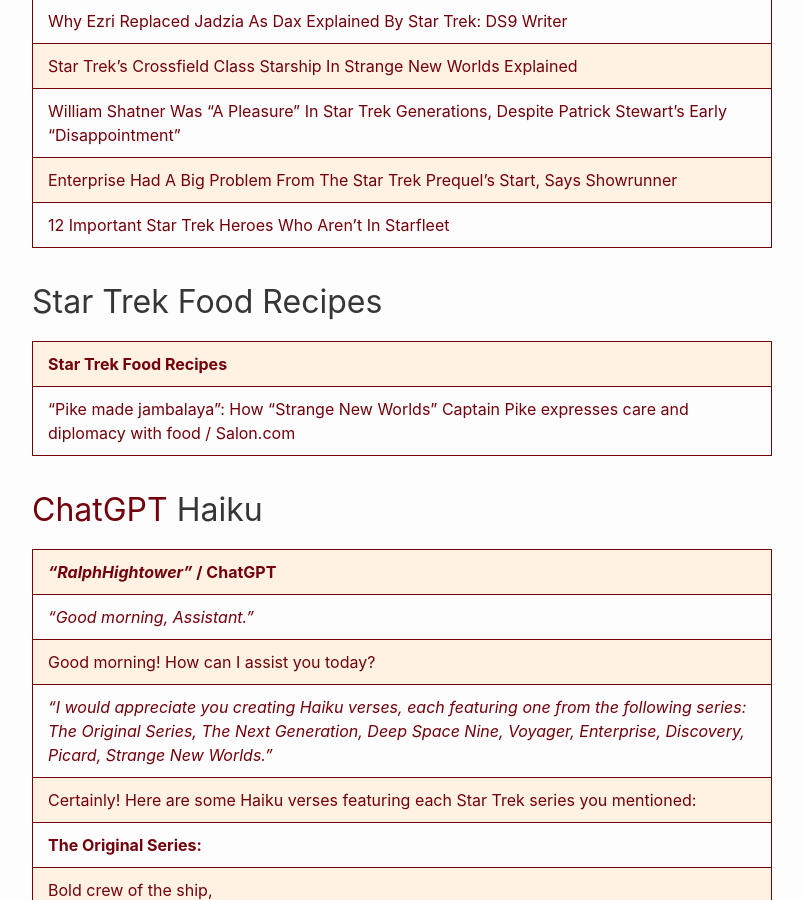
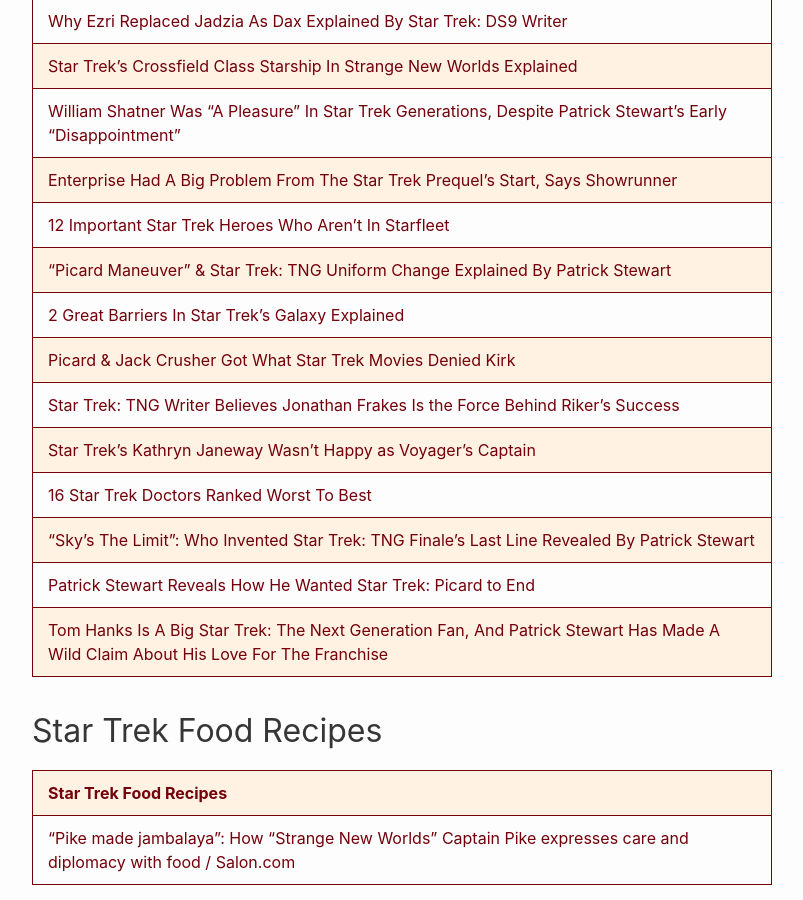
Before and after one commit to RalphHightower/RalphHightower, a Jekyll site: the page built from ScienceFiction/StarTrekFranchise.md, in a window 1280 px wide and 900 px high, scrolled down 4190 px. Shown: the whole window, without its empty margins (238-1041 px from the left). Built offline with Jekyll 4.4.1, drawn with Linux system fonts in a browser that asks for light colours; our own code applies the rules of GitHub Pages for plain Markdown files.

Commit message:
StarTrekFranchise: StarTrekFranchise (extended description)
- StarTrekFranchise
   - Articles
      - | ["Picard Maneuver" & Star Trek: TNG Uniform Change Explained By Patrick Stewart](https://screenrant.com/picard-maneuver-star-trek-tng-uniform-change-explained/ ) || [2 Great Barriers In Star Trek's Galaxy Explained](https://screenrant.com/star-trek-galactic-great-barrier-differences-explained/ ) |
      - | [Picard & Jack Crusher Got What Star Trek Movies Denied Kirk](https://screenrant.com/star-trek-denied-kirk-picard-jack-crusher-relationship/ ) |
      - | [Star Trek: TNG Writer Believes Jonathan Frakes Is the Force Behind Riker’s Success](https://movieweb.com/star-trek-tng-writer-believes-jonathan-frakes-is-the-force-behind-rikers-success/ ) |
      - | [Star Trek's Kathryn Janeway Wasn't Happy as Voyager's Captain](https://www.cbr.com/star-trek-voyager-kathryn-janeway-unhappy-captain/ ) |
      - | [16 Star Trek Doctors Ranked Worst To Best](https://screenrant.com/star-trek-every-doctor-ranked-worst-best/#dr-leonard-quot-bones-quot-mccoy-deforest-kelley---star-trek-the-original-series ) |
      - | [“Sky’s The Limit”: Who Invented Star Trek: TNG Finale's Last Line Revealed By Patrick Stewart](https://screenrant.com/star-trek-tng-finale-last-line-patrick-stewart/ ) |
| [Patrick Stewart Reveals How He Wanted Star Trek: Picard to End](https://www.cbr.com/patrick-stewart-star-trek-picard-ending-idea/ ) |
| [Tom Hanks Is A Big Star Trek: The Next Generation Fan, And Patrick Stewart Has Made A Wild Claim About His Love For The Franchise](https://www.cinemablend.com/television/tom-hanks-big-star-trek-next-generation-fan-patrick-stewart-wild-claim-love-franchise ) |

```diff
--- a/ScienceFiction/StarTrekFranchise.md
+++ b/ScienceFiction/StarTrekFranchise.md
@@ -85,6 +85,16 @@
 | [William Shatner Was “A Pleasure” In Star Trek Generations, Despite Patrick Stewart’s Early “Disappointment”](https://screenrant.com/william-shatner-star-trek-generations-pleasure-patrick-stewart/ ) |
 | [Enterprise Had A Big Problem From The Star Trek Prequel's Start, Says Showrunner](https://screenrant.com/star-trek-enterprise-problem-conccept-alone-showrunner/ ) |
 | [12 Important Star Trek Heroes Who Aren't In Starfleet](https://screenrant.com/star-trek-important-heroes-not-starfleet/#dr-agnes-jurati-the-borg-queen---star-trek-picard ) |
+| ["Picard Maneuver" & Star Trek: TNG Uniform Change Explained By Patrick Stewart](https://screenrant.com/picard-maneuver-star-trek-tng-uniform-change-explained/ ) |
+| [2 Great Barriers In Star Trek's Galaxy Explained](https://screenrant.com/star-trek-galactic-great-barrier-differences-explained/ ) |
+| [Picard & Jack Crusher Got What Star Trek Movies Denied Kirk](https://screenrant.com/star-trek-denied-kirk-picard-jack-crusher-relationship/ ) |
+| [Star Trek: TNG Writer Believes Jonathan Frakes Is the Force Behind Riker’s Success](https://movieweb.com/star-trek-tng-writer-believes-jonathan-frakes-is-the-force-behind-rikers-success/ ) |
+| [Star Trek's Kathryn Janeway Wasn't Happy as Voyager's Captain](https://www.cbr.com/star-trek-voyager-kathryn-janeway-unhappy-captain/ ) |
+| [16 Star Trek Doctors Ranked Worst To Best](https://screenrant.com/star-trek-every-doctor-ranked-worst-best/#dr-leonard-quot-bones-quot-mccoy-deforest-kelley---star-trek-the-original-series ) |
+| [“Sky’s The Limit”: Who Invented Star Trek: TNG Finale's Last Line Revealed By Patrick Stewart](https://screenrant.com/star-trek-tng-finale-last-line-patrick-stewart/ ) |
+| [Patrick Stewart Reveals How He Wanted Star Trek: Picard to End](https://www.cbr.com/patrick-stewart-star-trek-picard-ending-idea/ ) |
+| [Tom Hanks Is A Big Star Trek: The Next Generation Fan, And Patrick Stewart Has Made A Wild Claim About His Love For The Franchise](https://www.cinemablend.com/television/tom-hanks-big-star-trek-next-generation-fan-patrick-stewart-wild-claim-love-franchise ) |
+
 
 ## Star Trek Food Recipes
 
```
